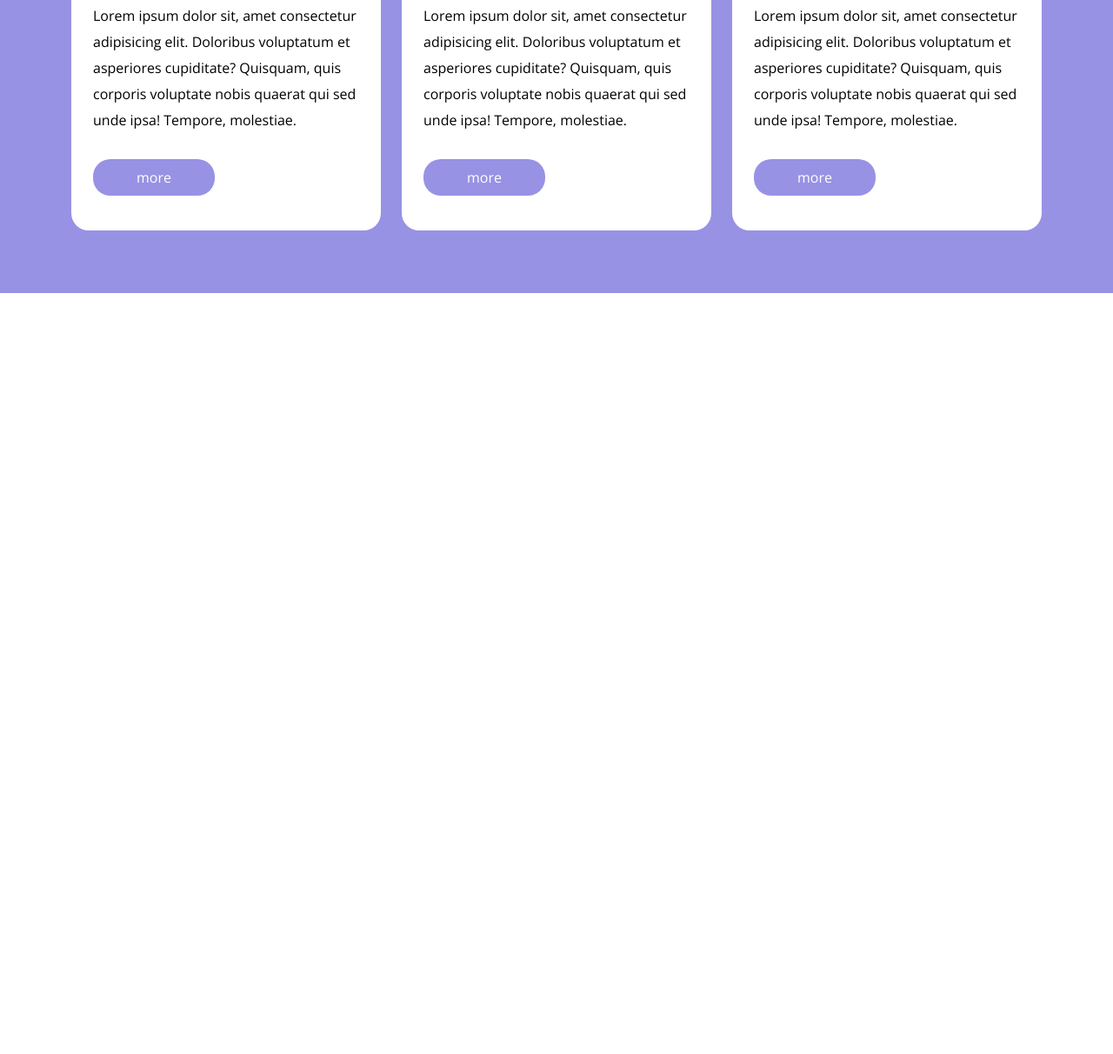
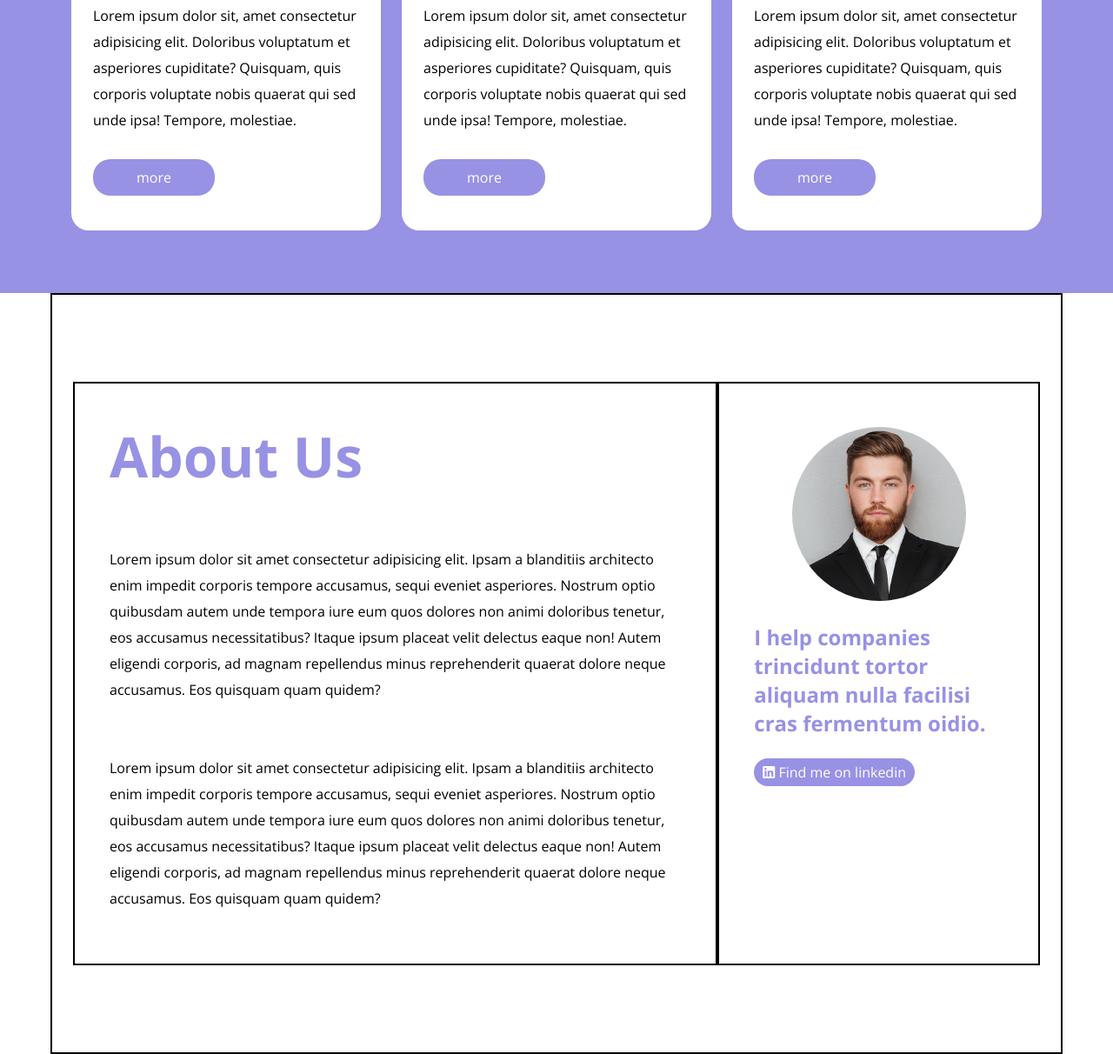
Before and after one commit to EmanueleVenditti95/htmlcss-responsive-layout, a plain HTML site: page index.html in a window 1280 px wide. Shown: the part 4041-5253 px from the top of the page at 87% size. Before the commit the page ends 4378 px from the top, so only its background shows below. Drawn offline with nearby package versions, Linux system fonts and the light colour scheme.

Commit message:
Add - about us section (in progress)

```diff
--- a/index.html
+++ b/index.html
@@ -114,21 +114,21 @@
                 <p class="text-spacing">We place huge value on strong relationship and have seen the benefit they bring to our business. Customer feedback is vital in helping us to get it right.</p>
             </div>
             <div class="col-12 row-nowrap card ">
-                <img src="./img/img/testimonial1.jpg" alt="">
+                <img class="circle-pic" src="./img/img/testimonial1.jpg" alt="">
                 <div>
                     <p><i class="fa-solid fa-quote-left"></i> Lorem ipsum dolor sit amet, consectetur adipisicing elit. Ab quisquam nisi, eius debitis neque recusandae eveniet repudiandae corporis possimus, beatae cupiditate voluptas provident accusantium veritatis! <i class="fa-solid fa-quote-right"></i></p>
                     <h3>NAT REYNOLDS</h3>
                 </div>
             </div>
             <div class="col-12 row-nowrap card ">
-                <img src="./img/img/testimonial2.jpg" alt="">
+                <img class="circle-pic" src="./img/img/testimonial2.jpg" alt="">
                 <div>
                     <p><i class="fa-solid fa-quote-left"></i> Lorem ipsum dolor sit amet, consectetur adipisicing elit. Ab quisquam nisi, eius debitis neque recusandae eveniet repudiandae corporis possimus, beatae cupiditate voluptas provident accusantium veritatis! <i class="fa-solid fa-quote-right"></i></p>
                     <h3>CELIA ALMEDA</h3>
                 </div>
             </div>
             <div class="col-12 row-nowrap card ">
-                <img src="./img/img/testimonial3.jpg" alt="">
+                <img class="circle-pic" src="./img/img/testimonial3.jpg" alt="">
                 <div>
                     <p><i class="fa-solid fa-quote-left"></i> Lorem ipsum dolor sit amet, consectetur adipisicing elit. Ab quisquam nisi, eius debitis neque recusandae eveniet repudiandae corporis possimus, beatae cupiditate voluptas provident accusantium veritatis! <i class="fa-solid fa-quote-right"></i></p>
                     <h3>BOB ROBERTS</h3>
@@ -192,5 +192,20 @@
             </div>
         </div>
     </section>
+
+    <section class="container debug about-us">
+        <div class="row">
+            <div class="col-8 debug">
+                <h1 class="text-spacing">About Us</h1>
+                <p class="card-par text-spacing">Lorem ipsum dolor sit amet consectetur adipisicing elit. Ipsam a blanditiis architecto enim impedit corporis tempore accusamus, sequi eveniet asperiores. Nostrum optio quibusdam autem unde tempora iure eum quos dolores non animi doloribus tenetur, eos accusamus necessitatibus? Itaque ipsum placeat velit delectus eaque non! Autem eligendi corporis, ad magnam repellendus minus reprehenderit quaerat dolore neque accusamus. Eos quisquam quam quidem?</p>
+                <p class="card-par text-spacing">Lorem ipsum dolor sit amet consectetur adipisicing elit. Ipsam a blanditiis architecto enim impedit corporis tempore accusamus, sequi eveniet asperiores. Nostrum optio quibusdam autem unde tempora iure eum quos dolores non animi doloribus tenetur, eos accusamus necessitatibus? Itaque ipsum placeat velit delectus eaque non! Autem eligendi corporis, ad magnam repellendus minus reprehenderit quaerat dolore neque accusamus. Eos quisquam quam quidem?</p>
+            </div>
+            <div class="col-4 debug">
+                <img src="./img/img/about.jpg" alt="">
+                <h2>I help companies trincidunt tortor aliquam nulla facilisi cras fermentum oidio.</h2>
+                <a class="button" href=""><i class="fa-brands fa-linkedin"></i> Find me on linkedin</a>
+            </div>
+        </div>
+    </section>
 </body>
 </html>
--- a/style.css
+++ b/style.css
@@ -75,6 +75,10 @@ h1 {
     flex-direction: column;
 }
 
+.col-3 {
+    flex-basis: calc(100% /4);
+}
+
 .col-4 {
     flex-basis: calc(100% / 3);
 }
@@ -85,6 +89,10 @@ h1 {
 
 .col-8 {
     flex-basis: calc((100% / 12) * 8);
+}
+
+.col-9 {
+    flex-basis: calc((100% /12)*9);
 }
 
 .col-12 {
@@ -263,7 +271,7 @@ h1 {
     color: var(--purple);
 }
 
-.partners img {
+.circle-pic {
     width: 200px;
     height: 200px;
     border-radius: 50%;
@@ -320,7 +328,7 @@ h1 {
     font-size: 24px;
 }
 
-.benefits .button {
+.benefits .button,.about-us .button {
     background-color: var(--purple);
     color: var(--light);
     padding: 10px 50px;
@@ -328,6 +336,45 @@ h1 {
 
 .benefits .text-spacing {
     margin: 15px 0;
+}
+
+/* ABOUT US */
+.about-us.container {
+    padding: 100px 24px;
+}
+
+.about-us h1 {
+    font-size: 64px;
+    color: var(--purple);
+}
+
+.about-us .text-spacing {
+    padding-bottom: 20px;
+}
+
+.about-us h2 {
+    color: var(--purple);
+    font-size: 24px;
+    margin-bottom: 24px;
+}
+
+.about-us .col-8,.about-us .col-4 {
+    padding: 0 40px;
+}
+
+.about-us img {
+    border-radius: 50%;
+    margin: 50px auto 25px;
+    width: 200px;
+    display: block;
+}
+
+.about-us img:before {
+    font-family: "Font Awesome 5 Free"; font-weight: 900; content: "\f007";
+}
+
+.about-us .button {
+    padding: 5px 10px;
 }
 
 /* MEDIA QUERY */
```
